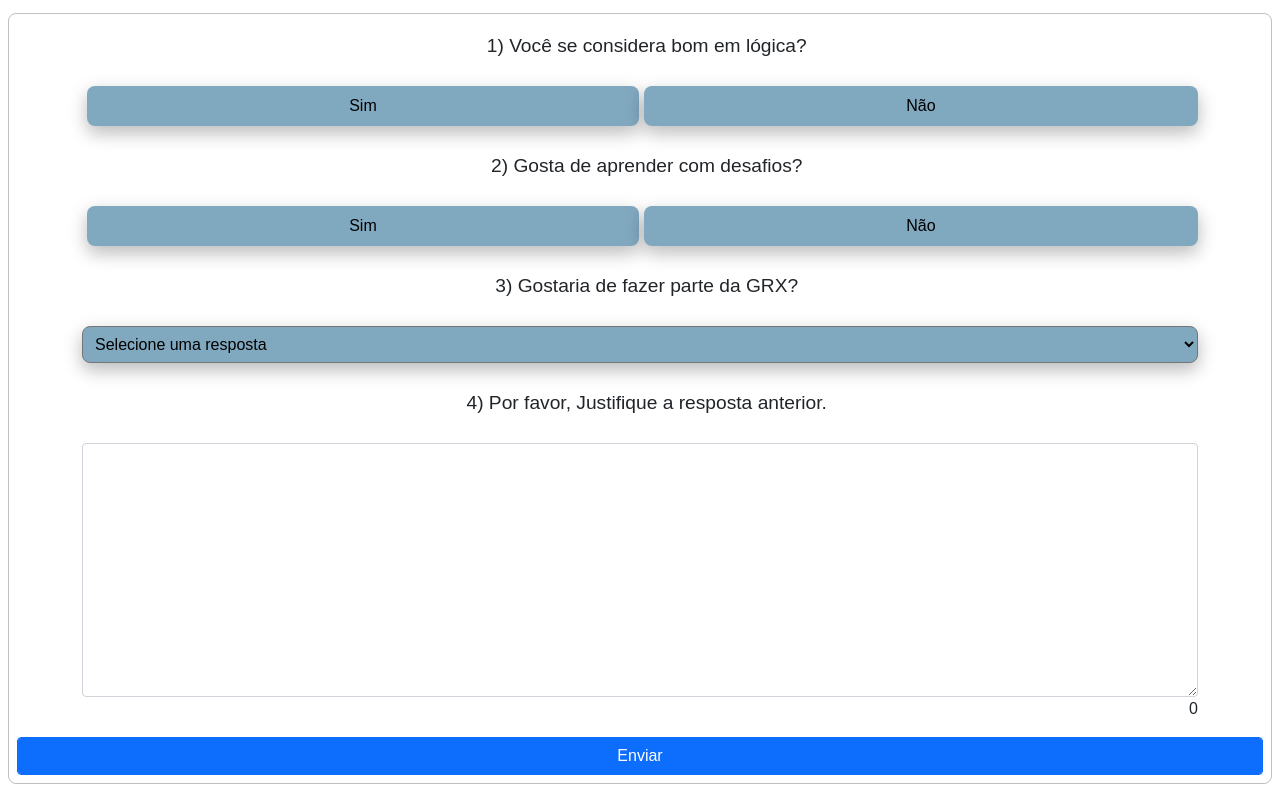
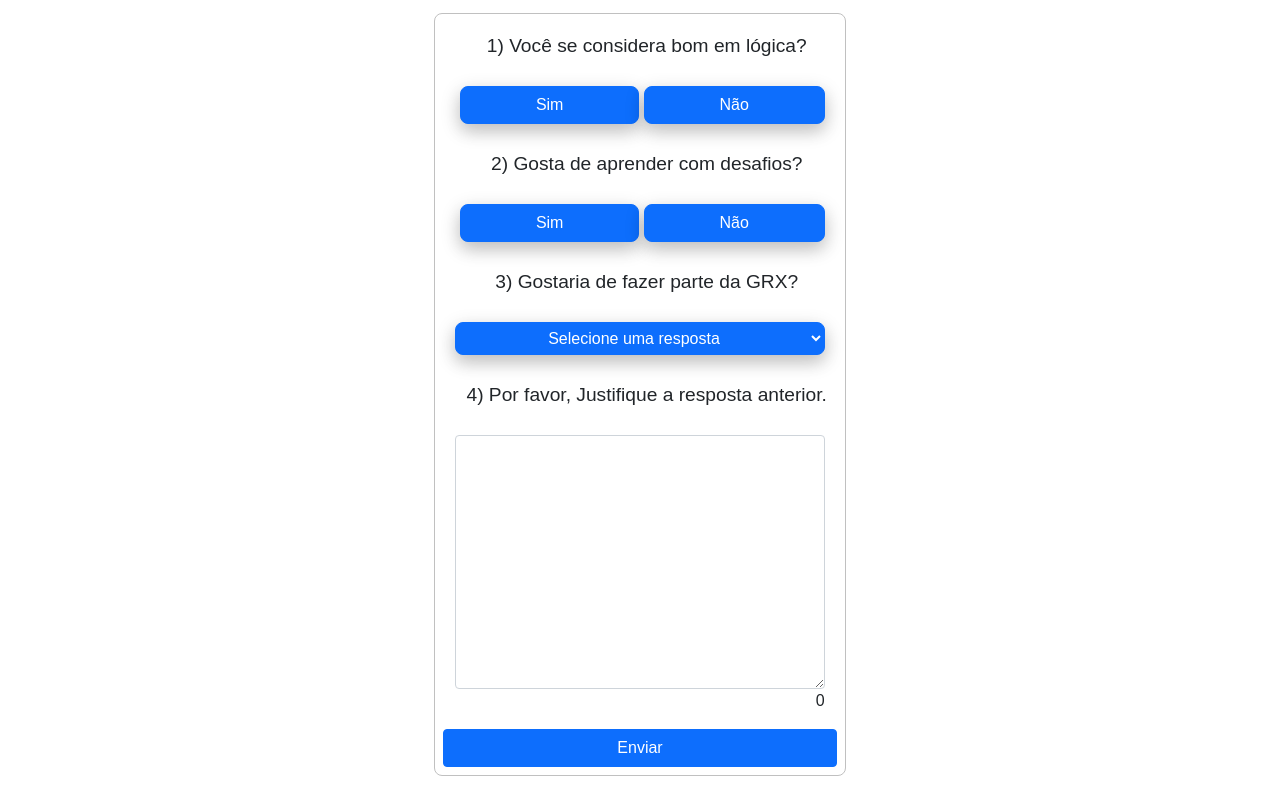
Before and after one commit to andre9653/application-form, a website: page Front-End/index.html in a window 1280 px wide. Shown: the part 147-947 px from the top of the page. Drawn offline with nearby package versions, Linux system fonts and the light colour scheme.

Commit message:
feat:  Acrescenta estilização dos botões

```diff
--- a/Front-End/index.html
+++ b/Front-End/index.html
@@ -15,21 +15,21 @@
       <label class="bd-highlight" for="ability">
         <p>1) Você se considera bom em lógica?</p>
         <div class="container pergunta1">
-          <button type="button">Sim</button>
-          <button type="button">Não</button>
+          <button type="button" class="btn btn-primary">Sim</button>
+          <button type="button" class="btn btn-primary">Não</button>
         </div>
       </label>
       <label for="challenges">
         <p>2) Gosta de aprender com desafios?</p>
         <div class="container pergunta2">
-          <button type="button">Sim</button>
-          <button type="button">Não</button>
+          <button type="button" class="btn btn-primary">Sim</button>
+          <button type="button" class="btn btn-primary">Não</button>
         </div>
       </label>
       <label for="interest">
         <p>3) Gostaria de fazer parte da GRX?</p>
         <div class="container pergunta3">
-          <select name="interest" id="interest">
+          <select name="interest" id="interest" class="btn btn-primary">
             <option selected value="">Selecione uma resposta</option>
             <option value="Sim">Sim</option>
             <option value="Não">Não</option>
@@ -45,7 +45,7 @@
           <span class="count">0</span>
         </div>
       </label>
-      <button type="button" class="form-control btn btn-primary">Enviar</button>
+      <button type="button" class="btn btn-primary">Enviar</button>
     </form>
   </main>
   <script src="https://cdn.jsdelivr.net/npm/@popperjs/core@2.10.2/dist/umd/popper.min.js" integrity="sha384-7+zCNj/IqJ95wo16oMtfsKbZ9ccEh31eOz1HGyDuCQ6wgnyJNSYdrPa03rtR1zdB" crossorigin="anonymous"></script>
--- a/Front-End/style/style.css
+++ b/Front-End/style/style.css
@@ -7,12 +7,15 @@
 
 body {
   background-color: rgb(236, 240, 255);
+  display: flex;
+  flex-direction: column;
 }
 
 main {
   flex-direction: column;
   font-family: Arial, Helvetica, sans-serif;
   margin-top: 1em;
+  align-items: center;
 }
 
 form {
@@ -44,7 +47,6 @@ p, button, select {
 .container select {
   border-radius: 0.5em;
   flex-grow: 1;
-  background: rgb(128, 168, 191);
   box-shadow: 0 8px 16px 0 rgba(0,0,0,0.1), 0 6px 20px 0 rgba(0,0,0,0.19);
   margin-bottom: 1em;
 }
@@ -52,8 +54,7 @@ p, button, select {
 .container button {
   margin-left: 0.3em;
   border-radius: 0.5em;
-  background: rgb(128, 168, 191);
-  border: none;
+  /* border: none; */
   box-shadow: 0 8px 16px 0 rgba(0,0,0,0.1), 0 6px 20px 0 rgba(0,0,0,0.19);
   margin-bottom: 1em;
   flex-grow: 1;
```
